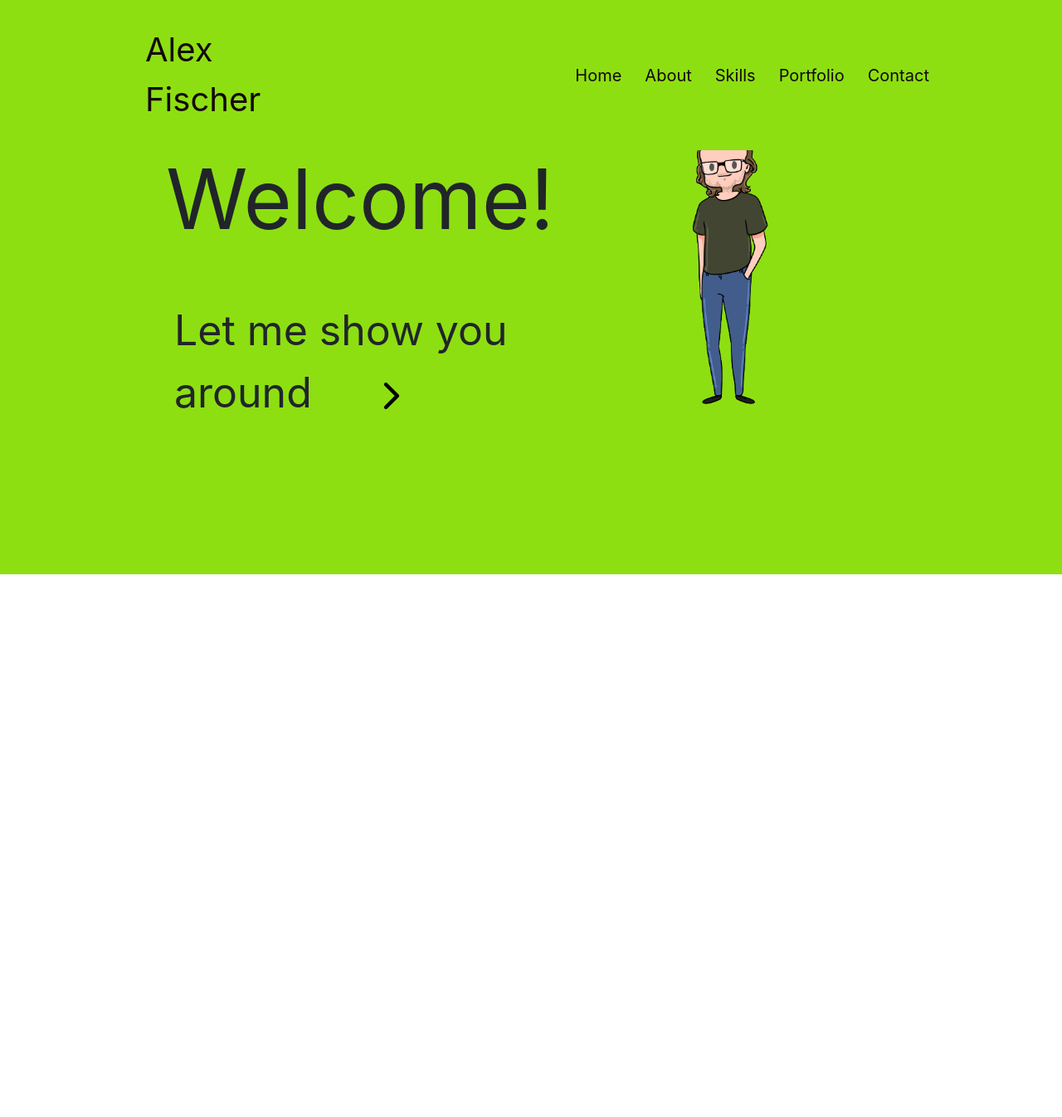
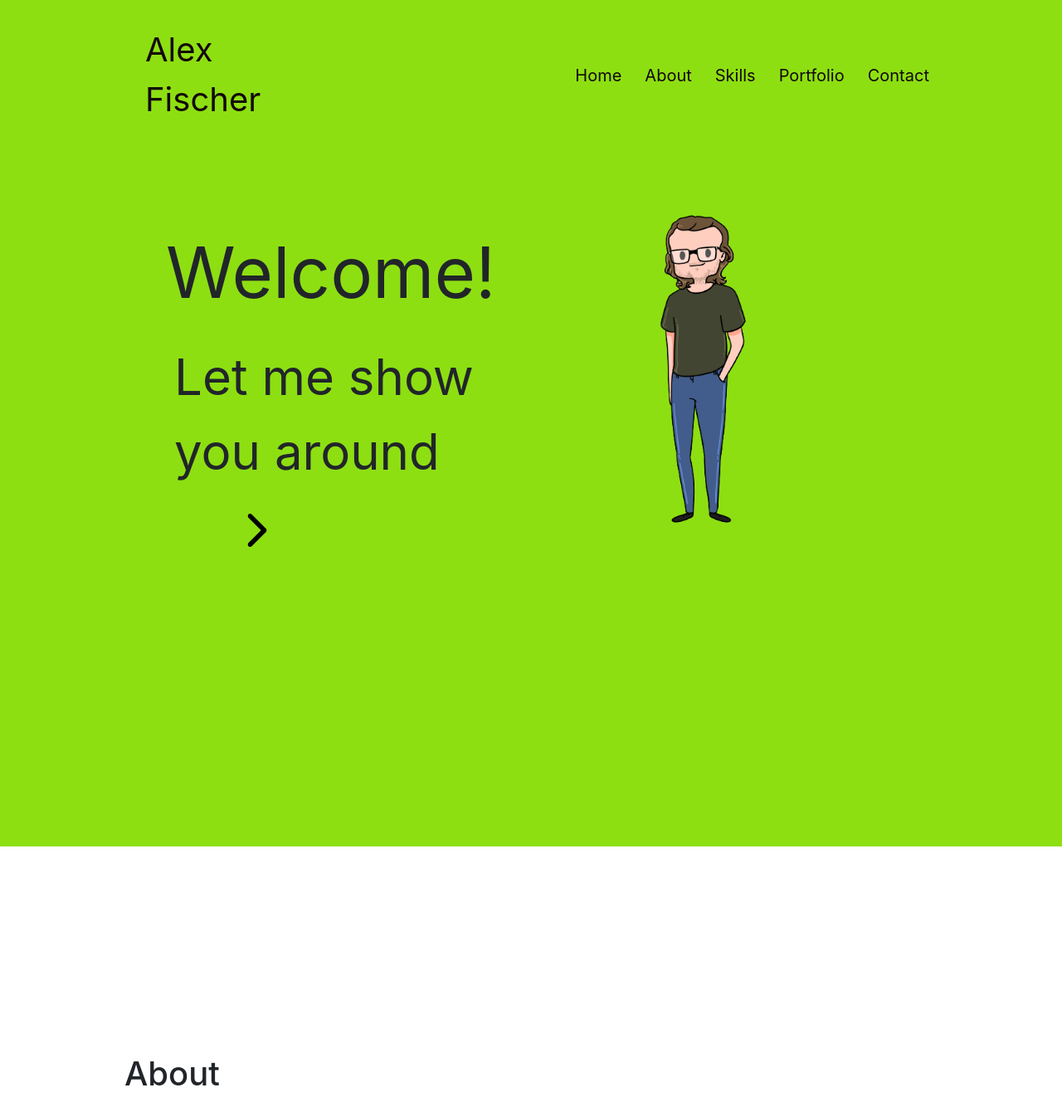
Before and after one commit to Fischeran/Portfolio, a React (Create React App) app: page / in a window 1280 px wide. Shown: the top 1346 px of the page at 83% size. Before the commit the page ends 800 px from the top, so only its background shows below. Built offline with nearby package versions, Linux system fonts and the light colour scheme.

Commit message:
added transition

```diff
--- /dev/null
+++ b/src/About.js
@@ -0,0 +1,17 @@
+import React from "react";
+
+
+function About () {
+
+    return (
+        <section>
+            <div className="container-fluid" style={{padding: "150px", marginTop: "100px", height: "920px"}}>
+                <h1>About</h1>
+            </div>
+        </section>
+    )
+
+}
+
+
+export default About
--- a/src/App.js
+++ b/src/App.js
@@ -1,12 +1,14 @@
 import "./App.css";
 import Header from "./Header";
 import GreenIntro from "./GreenIntro";
+import About from "./About";
 
 function App() {
   return (
   <>
   <Header />
   <GreenIntro />
+  <About />
   </>
   )
 }
--- a/src/GreenIntro.js
+++ b/src/GreenIntro.js
@@ -7,13 +7,14 @@ function GreenIntro() {
 
     return (
       <div className="container-fluid">
-        <div className="row mainSec" style={{backgroundColor: "rgb(141, 223, 18)" , padding: "150px",}}>
+        <div className="row mainSec" style={{backgroundColor: "rgb(141, 223, 18)" , padding: "150px", marginTop: "100px", height: "920px"}}>
            <div className="col">
-                <p style={{marginLeft: "35px", fontSize: "100px"}}>Welcome!</p>
+                <p className="welc" style={{marginLeft: "35px", fontSize: "85px", paddingBottom: "0"}}>Welcome!</p>
 
-                <p style={{marginLeft: "45px", fontSize: "50px"}}>Let me show you around
-                <img src={arrow} className="arrow" style={{maxWidth: "7%", marginLeft: "80px"}} /></p>
-
+                <a href="/" className="arrow-trans">
+                <p style={{marginLeft: "45px", fontSize: "60px", paddingTop: "0"}}>Let me show you around
+                <img src={arrow} className="arrow" style={{maxWidth: "10%", marginLeft: "80px"}} /></p>
+                </a>
 
             </div>
 
--- a/src/Header.css
+++ b/src/Header.css
@@ -3,6 +3,7 @@
     width: 100%;
     z-index: var(--z-fixed);
     position: fixed;
+    height: 100px;
 
 }
 
--- a/src/index.css
+++ b/src/index.css
@@ -23,3 +23,11 @@ code {
   padding-right: 0rem;
   overflow: hidden;
 }
+
+.arrow {
+  transition: transform 1s;
+}
+
+.arrow-trans:hover .arrow {
+  transform: rotate(450deg);
+  }
```
Also changed, not shown: src/About.css (added).
